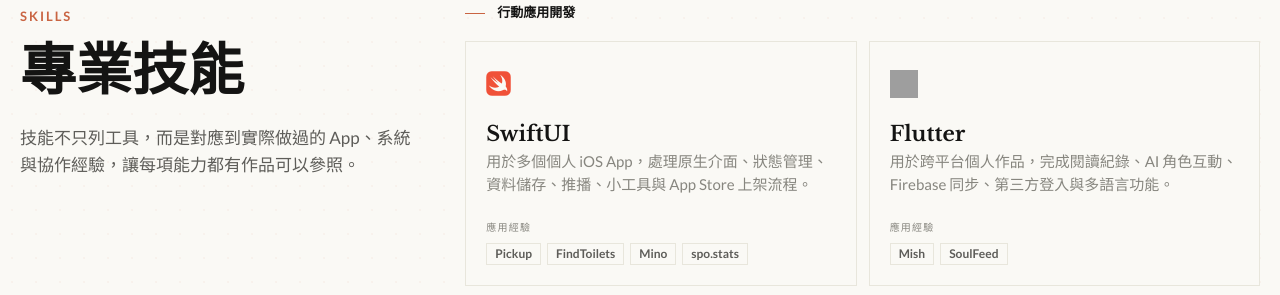
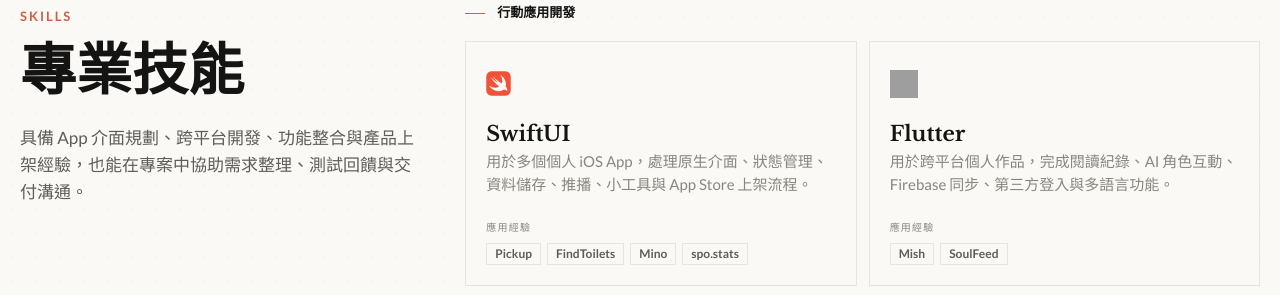
Before and after one commit to kenny324324/kennyreseme, an Astro site: page / in a window 1280 px wide. Shown: the part 1560-1855 px from the top of the page. Built offline with nearby package versions, Linux system fonts and the light colour scheme; Astro itself is replaced by a stand-in of ours; grey boxes are pictures that could not be loaded; a web font is replaced by a local one.

Commit message:
Refine skills section intro copy

```diff
--- a/src/components/skills/SkillsSection.astro
+++ b/src/components/skills/SkillsSection.astro
@@ -14,7 +14,7 @@
         <p class="text-[13px] font-[590] text-[#c96442] uppercase tracking-[0.15em] mb-3">Skills</p>
         <h2 class="text-[48px] md:text-[56px] font-[600] text-[#141413] leading-[1] tracking-display mb-5">專業技能</h2>
         <p class="text-[#5e5d59] leading-[1.6] text-[17px]">
-          技能不只列工具，而是對應到實際做過的 App、系統與協作經驗，讓每項能力都有作品可以參照。
+          具備 App 介面規劃、跨平台開發、功能整合與產品上架經驗，也能在專案中協助需求整理、測試回饋與交付溝通。
         </p>
       </div>
 
```
